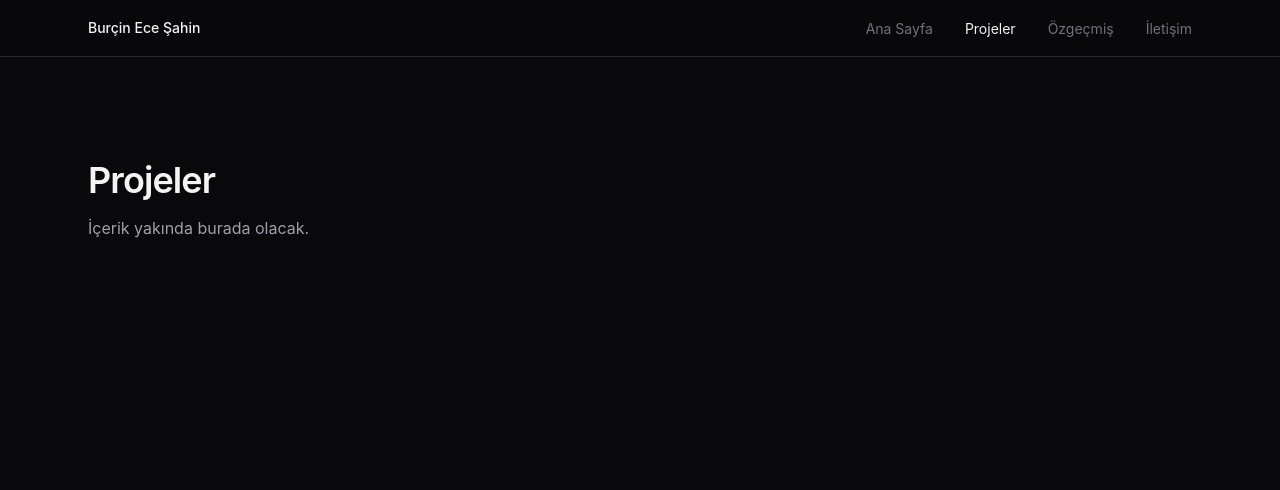
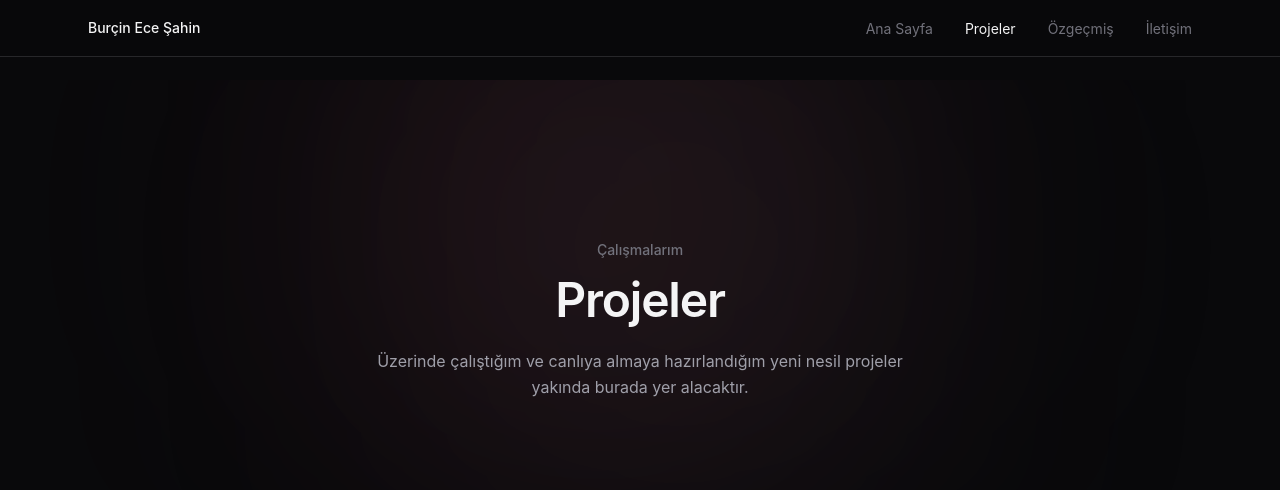
Before and after one commit to burcinece/portfolyo-vitrin, a React (Vite) app: page /projeler in a window 1280 px wide. Shown: the top 490 px of the page. Built offline with nearby package versions, Linux system fonts and the light colour scheme.

Commit message:
Projeler sayfası şimdilik temizlendi ve taslaklar kaldırıldı

```diff
--- a/src/components/ProjectCard.jsx
+++ b/src/components/ProjectCard.jsx
@@ -1,11 +1,13 @@
-function ProjectCard({ title, description, tags = [], link }) {
+function ProjectCard({ title, description, tags = [], note, link }) {
   const content = (
-    <div className="group rounded-lg border border-zinc-800 bg-zinc-950 p-6 transition-colors duration-200 hover:border-zinc-700 hover:bg-zinc-900/50">
+    <div className="group flex h-full flex-col rounded-lg border border-zinc-800 bg-zinc-950 p-6 transition-all duration-200 hover:-translate-y-1 hover:border-zinc-700 hover:bg-zinc-900/50">
       <h3 className="text-lg font-medium text-zinc-100">{title}</h3>
       <p className="mt-2 text-sm leading-relaxed text-zinc-400">{description}</p>
 
+      {note && <p className="mt-2 text-xs italic text-zinc-600">{note}</p>}
+
       {tags.length > 0 && (
-        <ul className="mt-4 flex flex-wrap gap-2">
+        <ul className="mt-auto flex flex-wrap gap-2 pt-4">
           {tags.map((tag) => (
             <li
               key={tag}
@@ -22,7 +24,7 @@ function ProjectCard({ title, description, tags = [], link }) {
   if (!link) return content
 
   return (
-    <a href={link} target="_blank" rel="noreferrer" className="block">
+    <a href={link} target="_blank" rel="noreferrer" className="block h-full">
       {content}
     </a>
   )
--- a/src/pages/Projects.jsx
+++ b/src/pages/Projects.jsx
@@ -1,8 +1,19 @@
 function Projects() {
   return (
-    <section className="mx-auto max-w-6xl px-6 py-20">
-      <h1 className="text-4xl font-semibold tracking-tight text-zinc-100">Projeler</h1>
-      <p className="mt-4 text-zinc-400">İçerik yakında burada olacak.</p>
+    <section className="relative flex min-h-[60vh] items-center justify-center overflow-hidden px-6 py-24">
+      <div className="pointer-events-none absolute -top-32 left-1/2 h-[520px] w-[520px] -translate-x-[58%] rounded-full bg-rose-400/10 blur-[140px]" />
+      <div className="pointer-events-none absolute -top-16 left-1/2 h-[460px] w-[460px] -translate-x-[42%] rounded-full bg-zinc-500/10 blur-[150px]" />
+
+      <div className="relative mx-auto max-w-xl text-center">
+        <p className="text-sm font-medium text-zinc-500">Çalışmalarım</p>
+        <h1 className="mt-4 text-3xl font-semibold tracking-tight text-zinc-100 md:text-5xl">
+          Projeler
+        </h1>
+        <p className="mx-auto mt-6 text-base leading-relaxed text-zinc-400">
+          Üzerinde çalıştığım ve canlıya almaya hazırlandığım yeni nesil
+          projeler yakında burada yer alacaktır.
+        </p>
+      </div>
     </section>
   )
 }
```
